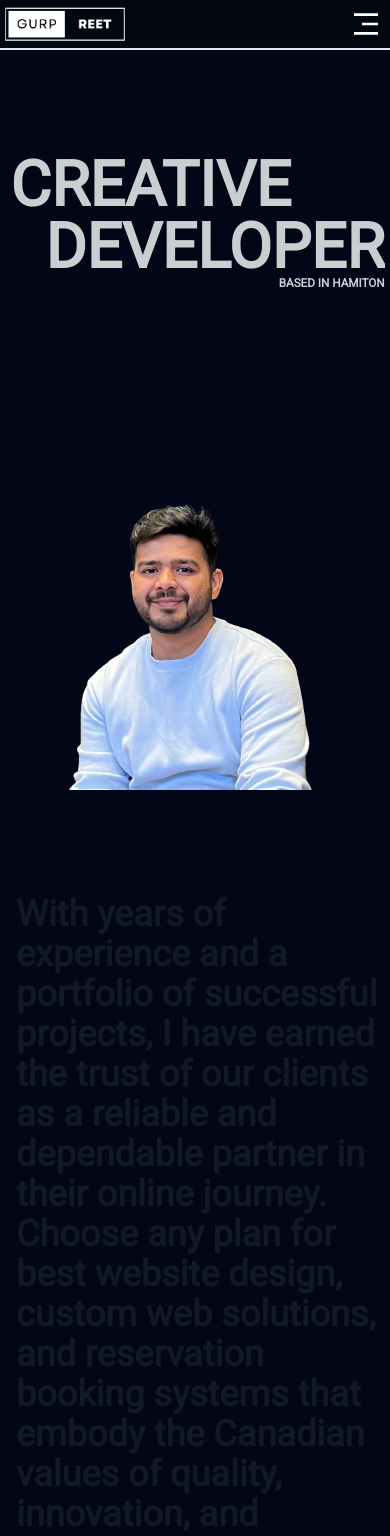
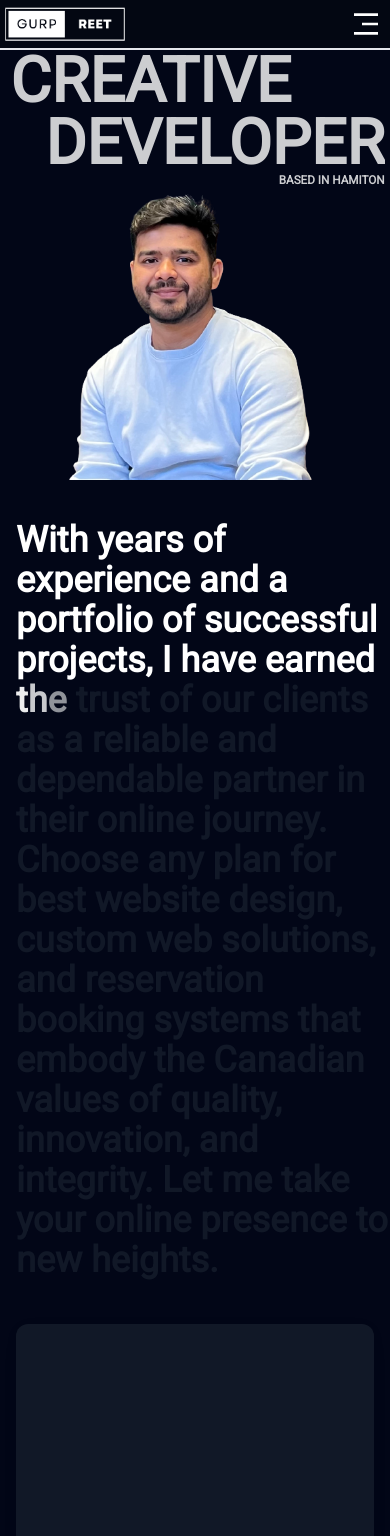
Before and after one commit to gurpreet26/webGtario, a Next.js app: page / in a window 390 px wide. Shown: the top 1536 px of the page. Built offline with nearby package versions, Linux system fonts and the light colour scheme.

Commit message:
initial  commit

```diff
--- a/src/app/Components/Hero.jsx
+++ b/src/app/Components/Hero.jsx
@@ -16,7 +16,7 @@ const Hero = () => {
 
 
 <>
-<div className='h-screen flex flex-col md:flex-row justify-around items-center'>
+<div className='md:h-screen flex flex-col md:flex-row md:justify-around items-center'>
 
 
 <div className='text-white'>
--- a/src/app/Components/Team.jsx
+++ b/src/app/Components/Team.jsx
@@ -8,7 +8,7 @@ const team = [
       name: "Gurpreet Singh",
       position: "Front end Devloper",
       svg: <svg
-        className="absolute text-white dark:text-neutral-700 left-0 bottom-0"
+        className="absolute text-white  left-0 bottom-0"
         xmlns="http://www.w3.org/2000/svg"
         viewBox="0 0 1440 320"
       >
@@ -26,7 +26,7 @@ const team = [
       name: "Henny",
       position: "Designer",
       svg: <svg
-        className="absolute text-white dark:text-neutral-700  left-0 bottom-0"
+        className="absolute text-white  left-0 bottom-0"
         xmlns="http://www.w3.org/2000/svg"
         viewBox="0 0 1440 320"
       >
@@ -42,7 +42,7 @@ const team = [
       name: "Jonn Markos",
       position: "Back-end Developer",
       svg: <svg
-        className="absolute text-white dark:text-neutral-700 left-0 bottom-0"
+        className="absolute text-white  left-0 bottom-0"
         xmlns="http://www.w3.org/2000/svg"
         viewBox="0 0 1440 320"
       >
--- a/src/app/Components/TextReval.jsx
+++ b/src/app/Components/TextReval.jsx
@@ -44,7 +44,7 @@ function TextReveal({title}) {
     return (
         <>
 
-            <div className="lg:px-14 pl-4">
+            <div className="lg:px-14 py-10 pl-4">
                 <div ref={triggerRef}className="text-gray-900 overflow-hidden " >
                     {title.split("").map((letter, index) => (
                         <span className=" font-bold break-keep text-4xl md:text-6xl  lg:text-[length:var(--headlineBig)] lg:leading-[var(--headlineBig)]
--- a/src/app/contact/page.jsx
+++ b/src/app/contact/page.jsx
@@ -57,16 +57,14 @@ const ContactUs = () => {
   <h1 className="mt-2 text-2xl font-semibold text-white md:text-3xl dark:text-white">
     I love to hear from you
   </h1>
-  <p className="mt-3 text-white">
-    Chat to our friendly team.
-  </p>
+
 </div>
 
 
 <section className="bg-gray-900">
 <div className="container px-6 py-3 mx-auto">
 <div className="lg:flex lg:items-center lg:-mx-6">
-  <div className="left lg:w-1/2 lg:mx-6">
+  <div className=" lg:w-full lg:mx-6">
     <h1 className="text-2xl font-semibold capitalize hidden md:inline text-white lg:text-3xl">
       Contact ME
     </h1>
```
